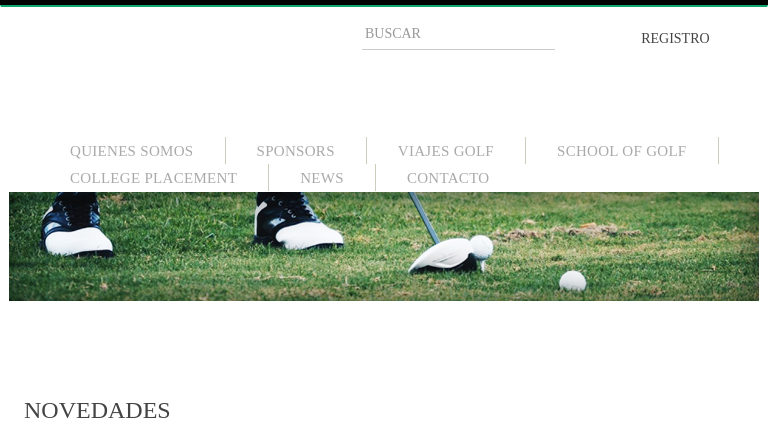
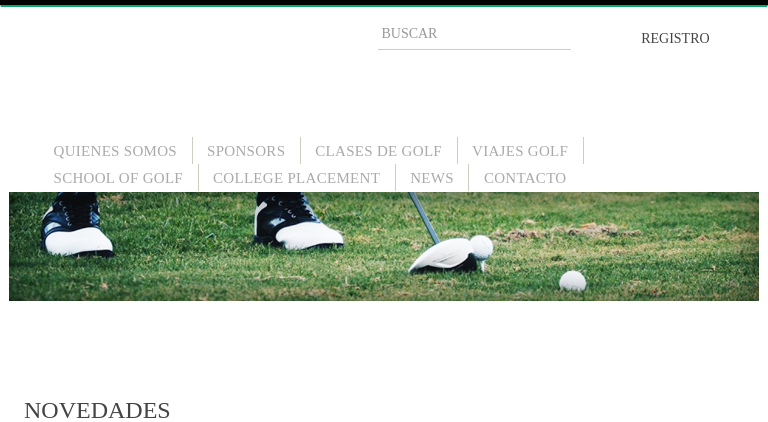
Before and after one commit to Vector-IT/Campra-Golf, a PHP site: page /blog.php in a window 768 px wide. Shown: the top 422 px of the page. Run offline with PHP 8.4, Linux system fonts and the light colour scheme; data that the repository does not hold is empty; some libraries are stand-ins or nearby versions; some web fonts are replaced.

Commit message:
Menú: ajuste padding + link clases de golf

```diff
--- a/css/custom.css
+++ b/css/custom.css
@@ -1323,3 +1323,10 @@ h4 {
         float: left;
     }
 }
+
+@media (min-width: 768px) and (max-width: 1200px) {
+    .navbar-nav > li > a {
+        padding-left: 13.5px !important;
+        padding-right: 13.5px !important;
+    }
+}
--- a/encabezado.php
+++ b/encabezado.php
@@ -132,6 +132,7 @@
 			<ul class="nav navbar-nav center">
 				<li><a href="quienes-somos.php">Quienes Somos</a></li>
 				<li><a href="sponsors.php">Sponsors</a></li>
+				<li><a href="experiencia/clases-de-golf">Clases de Golf</a></li>
 				<li><a href="experiencia/campra-viajes">Viajes Golf</a></li>
 				<li><a href="experiencia/school-of-golf">School of Golf</a></li>
 				<li><a href="college-placement.php">College Placement</a></li>
```
